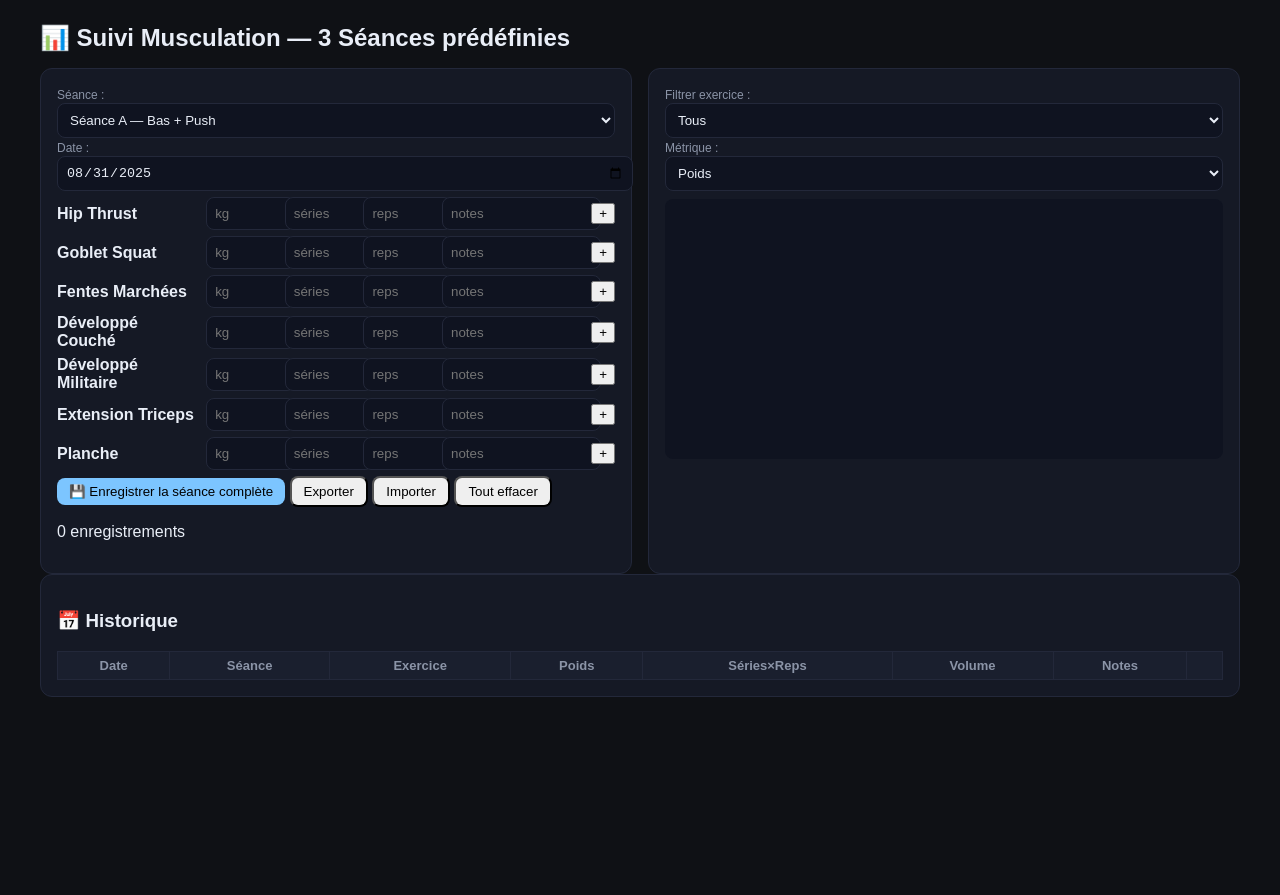
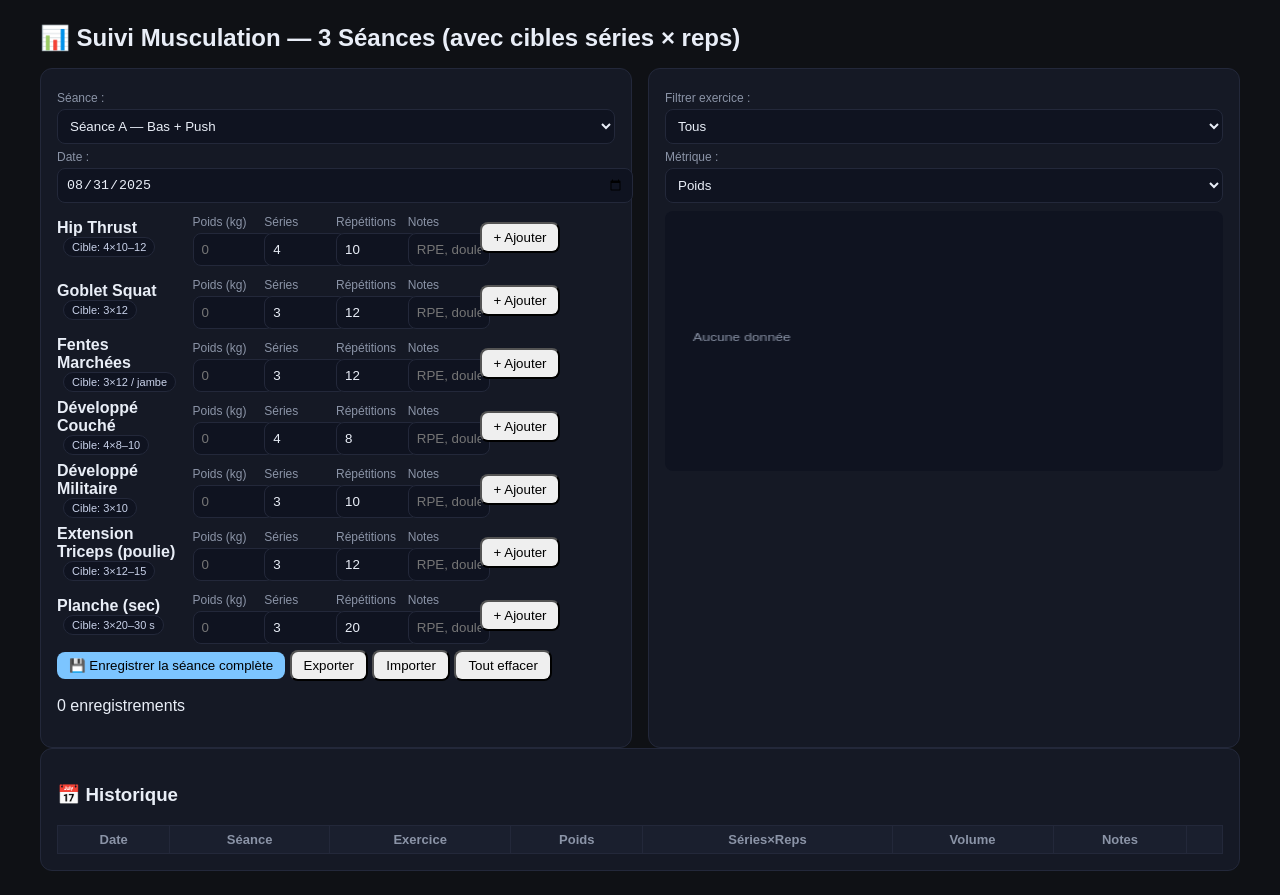
Before and after one commit to gobertgutury-hue/Suivi-muscu, a plain HTML site: page index.html in a window 1280 px wide. Before the commit the page ends 800 px from the top, so only its background shows below. Drawn offline with Linux system fonts and the light colour scheme.

Commit message:
Update index.html

```diff
--- a/index.html
+++ b/index.html
@@ -3,7 +3,7 @@
 <head>
 <meta charset="utf-8" />
 <meta name="viewport" content="width=device-width, initial-scale=1" />
-<title>Suivi Musculation — 3 Séances</title>
+<title>Suivi Musculation — 3 Séances (cibles intégrées)</title>
 <style>
   :root{
     --bg:#0f1115; --card:#151925; --muted:#8b94a7; --text:#e9eef7; --accent:#7cc5ff; --accent2:#9effa1; --danger:#ff6b6b;
@@ -15,20 +15,21 @@
   @media(min-width:900px){.grid-2{grid-template-columns:1fr 1fr}}
   .card{background:var(--card);border:1px solid var(--border);border-radius:12px;padding:16px}
   h1{font-size:24px;margin-bottom:16px}
-  label{font-size:12px;color:var(--muted)}
+  label{font-size:12px;color:var(--muted);display:block;margin:6px 0 4px}
   input,select{width:100%;padding:8px;border-radius:8px;border:1px solid var(--border);background:#0f1320;color:var(--text)}
-  .exo-grid{display:grid;grid-template-columns:2fr repeat(3,1fr) 2fr auto;gap:8px;align-items:center;margin:6px 0}
+  .exo-grid{display:grid;grid-template-columns:2fr 1fr repeat(3,1fr) 2fr auto;gap:8px;align-items:center;margin:6px 0}
   .btn{padding:6px 12px;border-radius:8px;cursor:pointer}
   .primary{background:var(--accent);border:none}
   table{width:100%;border-collapse:collapse;margin-top:8px}
   th,td{border:1px solid var(--border);padding:6px;font-size:13px}
   th{background:#1a1f2e;color:var(--muted)}
   canvas{width:100%;height:260px;background:#0f1320;margin-top:8px;border-radius:8px}
+  .tag{font-size:11px;color:#c9d2ea;background:#0f1320;border:1px solid var(--border);border-radius:999px;padding:3px 8px;display:inline-block;margin-left:6px}
 </style>
 </head>
 <body>
 <div class="container">
-  <h1>📊 Suivi Musculation — 3 Séances prédéfinies</h1>
+  <h1>📊 Suivi Musculation — 3 Séances (avec cibles séries × reps)</h1>
   <div class="grid grid-2">
     <div class="card">
       <label>Séance :</label>
@@ -67,47 +68,73 @@
 </div>
 
 <script>
+// Programme avec cibles (sets, reps)
 const PROGRAM={
- "A":["Hip Thrust","Goblet Squat","Fentes Marchées","Développé Couché","Développé Militaire","Extension Triceps","Planche"],
- "B":["Tirage Vertical","Rowing Haltère","Face Pull","Hip Thrust","Leg Extension","Curl Biceps","Bird-Dog"],
- "C":["Développé Incliné","Élévations Latérales","Glute Bridge","Leg Curl","Presse à Cuisses","Curl Incliné","Planche Latérale","Dead Bug"]
+ "A":[
+  {name:"Hip Thrust", target:"4×10–12", sets:4, reps:10},
+  {name:"Goblet Squat", target:"3×12", sets:3, reps:12},
+  {name:"Fentes Marchées", target:"3×12 / jambe", sets:3, reps:12},
+  {name:"Développé Couché", target:"4×8–10", sets:4, reps:8},
+  {name:"Développé Militaire", target:"3×10", sets:3, reps:10},
+  {name:"Extension Triceps (poulie)", target:"3×12–15", sets:3, reps:12},
+  {name:"Planche (sec)", target:"3×20–30 s", sets:3, reps:20}
+ ],
+ "B":[
+  {name:"Tirage Vertical / Tractions", target:"4×8–10", sets:4, reps:8},
+  {name:"Rowing Haltère", target:"3×12 / bras", sets:3, reps:12},
+  {name:"Face Pull", target:"3×15", sets:3, reps:15},
+  {name:"Hip Thrust", target:"4×10–12", sets:4, reps:10},
+  {name:"Leg Extension", target:"3×12–15", sets:3, reps:12},
+  {name:"Curl Biceps", target:"3×12", sets:3, reps:12},
+  {name:"Bird-Dog", target:"3×8 / côté", sets:3, reps:8}
+ ],
+ "C":[
+  {name:"Développé Incliné", target:"4×10", sets:4, reps:10},
+  {name:"Élévations Latérales", target:"3×12–15", sets:3, reps:12},
+  {name:"Glute Bridge", target:"3×15", sets:3, reps:15},
+  {name:"Leg Curl", target:"3×12", sets:3, reps:12},
+  {name:"Presse à Cuisses", target:"3×12", sets:3, reps:12},
+  {name:"Curl Incliné", target:"3×12", sets:3, reps:12},
+  {name:"Planche Latérale", target:"3×20–30 s / côté", sets:3, reps:20},
+  {name:"Dead Bug", target:"3×10 / côté", sets:3, reps:10}
+ ]
 };
-const KEY="suivi-sessions";
+const KEY="suivi-sessions-v3";
 let data=JSON.parse(localStorage.getItem(KEY)||"[]");
 const $=id=>document.getElementById(id);
 const exoList=$("exoList"),tableBody=$("tableBody"),filter=$("filterExercise"),metric=$("metric"),chart=$("chart").getContext("2d");
 $("date").valueAsDate=new Date();
-function buildInputs(s){
+
+function buildInputs(sessionKey){
   exoList.innerHTML="";
-  PROGRAM[s].forEach(name=>{
-    let div=document.createElement("div");
-    div.className="exo-grid";
-    div.innerHTML=`<b>${name}</b>
-      <input placeholder="kg" data-w type="number">
-      <input placeholder="séries" data-s type="number">
-      <input placeholder="reps" data-r type="number">
-      <input placeholder="notes" data-n>
-      <button data-add>+</button>`;
-    div.querySelector("[data-add]").onclick=()=>{
-      addEntry(name,s,div);
-    };
-    exoList.appendChild(div);
+  PROGRAM[sessionKey].forEach(ex=>{
+    const row=document.createElement("div");
+    row.className="exo-grid";
+    row.innerHTML=`
+      <div><b>${ex.name}</b> <span class="tag">Cible: ${ex.target}</span></div>
+      <div><label>Poids (kg)</label><input data-w type="number" step="0.5" placeholder="0"></div>
+      <div><label>Séries</label><input data-s type="number" value="${ex.sets}"></div>
+      <div><label>Répétitions</label><input data-r type="number" value="${ex.reps}"></div>
+      <div><label>Notes</label><input data-n placeholder="RPE, douleur, tempo…"></div>
+      <div><button class="btn" data-add>+ Ajouter</button></div>`;
+    row.querySelector("[data-add]").onclick=()=>addEntry(ex.name,sessionKey,row);
+    exoList.appendChild(row);
   });
 }
 function addEntry(name,s,row){
-  let e={id:crypto.randomUUID(),date:$("date").value,session:s,exercise:name,
+  const e={
+    id:crypto.randomUUID(),
+    date:$("date").value,
+    session:s,
+    exercise:name,
     weight:+row.querySelector("[data-w]").value||0,
     sets:+row.querySelector("[data-s]").value||0,
     reps:+row.querySelector("[data-r]").value||0,
-    notes:row.querySelector("[data-n]").value||""};
-  if(e.sets>0&&e.reps>0){data.push(e);save();}
+    notes:row.querySelector("[data-n]").value||""
+  };
+  if(e.sets>0&&e.reps>0){data.push(e);save();}else alert("Séries et reps obligatoires");
 }
-$("saveSessionBtn").onclick=()=>{
-  [...exoList.children].forEach(row=>{
-    let name=row.querySelector("b").textContent;
-    addEntry(name,$("session").value,row);
-  });
-};
+$("saveSessionBtn").onclick=()=>[...exoList.children].forEach(row=>addEntry(row.querySelector("b").textContent,$("session").value,row));
 $("clearBtn").onclick=()=>{if(confirm("Tout supprimer?")){data=[];save();}};
 $("exportBtn").onclick=()=>{
   let a=document.createElement("a");
@@ -116,47 +143,38 @@ $("exportBtn").onclick=()=>{
 };
 $("importFile").onchange=e=>{
   let f=e.target.files[0];if(!f)return;
-  let r=new FileReader();r.onload=()=>{data=JSON.parse(r.result);save();};r.readAsText(f);
+  let r=new FileReader();r.onload=()=>{data=JSON.parse(r.result)||[];save();};r.readAsText(f);
 };
 $("session").onchange=()=>buildInputs($("session").value);
 function save(){localStorage.setItem(KEY,JSON.stringify(data));render();}
 function render(){
   $("count").textContent=data.length;
   tableBody.innerHTML="";
-  let sel=filter.value||"Tous";
+  const sel=filter.value||"Tous";
   data.forEach(r=>{
     if(sel!=="Tous"&&r.exercise!==sel)return;
+    const vol=r.weight*r.sets*r.reps;
     let tr=document.createElement("tr");
-    let vol=r.weight*r.sets*r.reps;
     tr.innerHTML=`<td>${r.date}</td><td>${r.session}</td><td>${r.exercise}</td>
       <td>${r.weight}</td><td>${r.sets}×${r.reps}</td><td>${vol}</td><td>${r.notes}</td>
-      <td><button onclick="del('${r.id}')">X</button></td>`;
+      <td><button onclick="delEntry('${r.id}')">X</button></td>`;
     tableBody.appendChild(tr);
   });
+  let exos=["Tous",...new Set(data.map(r=>r.exercise))];
+  filter.innerHTML=exos.map(x=>`<option>${x}</option>`).join("");
   draw();
-  let exos=["Tous",...new Set(data.map(r=>r.exercise))];
-  filter.innerHTML=exos.map(e=>`<option>${e}</option>`).join("");
 }
-function del(id){data=data.filter(r=>r.id!==id);save();}
+function delEntry(id){data=data.filter(r=>r.id!==id);save();}
 function draw(){
-  chart.clearRect(0,0,400,260);
-  let sel=filter.value||"Tous";
-  let m=metric.value;
-  let rows=data.filter(r=>sel==="Tous"||r.exercise===sel);
-  if(!rows.length)return;
-  let pts=rows.map((r,i)=>{
-    let y=m==="weight"?r.weight:m==="reps"?r.reps:r.weight*r.sets*r.reps;
-    return {x:i,y};
-  });
-  let max=Math.max(...pts.map(p=>p.y)),min=0;
-  chart.strokeStyle="#7cc5ff";chart.beginPath();
-  pts.forEach((p,i)=>{
-    let x=30+p.x*(340/(pts.length-1||1));
-    let y=220-(p.y-min)/(max-min||1)*180;
-    i?chart.lineTo(x,y):chart.moveTo(x,y);
-    chart.arc(x,y,2,0,6.28);chart.moveTo(x,y);
-  });
-  chart.stroke();
+  const ctx=chart;ctx.clearRect(0,0,400,260);
+  const sel=filter.value||"Tous";const m=metric.value;
+  const rows=data.filter(r=>sel==="Tous"||r.exercise===sel).sort((a,b)=>a.date.localeCompare(b.date));
+  if(!rows.length){ctx.fillStyle="#8b94a7";ctx.fillText("Aucune donnée",20,130);return;}
+  const pts=rows.map((r,i)=>({x:i,y:m==="weight"?r.weight:m==="reps"?r.reps:r.weight*r.sets*r.reps}));
+  const max=Math.max(...pts.map(p=>p.y),1);ctx.strokeStyle="#7cc5ff";ctx.beginPath();
+  pts.forEach((p,i)=>{let x=30+i*(340/Math.max(1,pts.length-1)),y=220-(p.y/max*180);
+    i?ctx.lineTo(x,y):ctx.moveTo(x,y);ctx.arc(x,y,2,0,6.28);ctx.moveTo(x,y);});
+  ctx.stroke();
 }
 buildInputs("A");render();
 </script>
```
